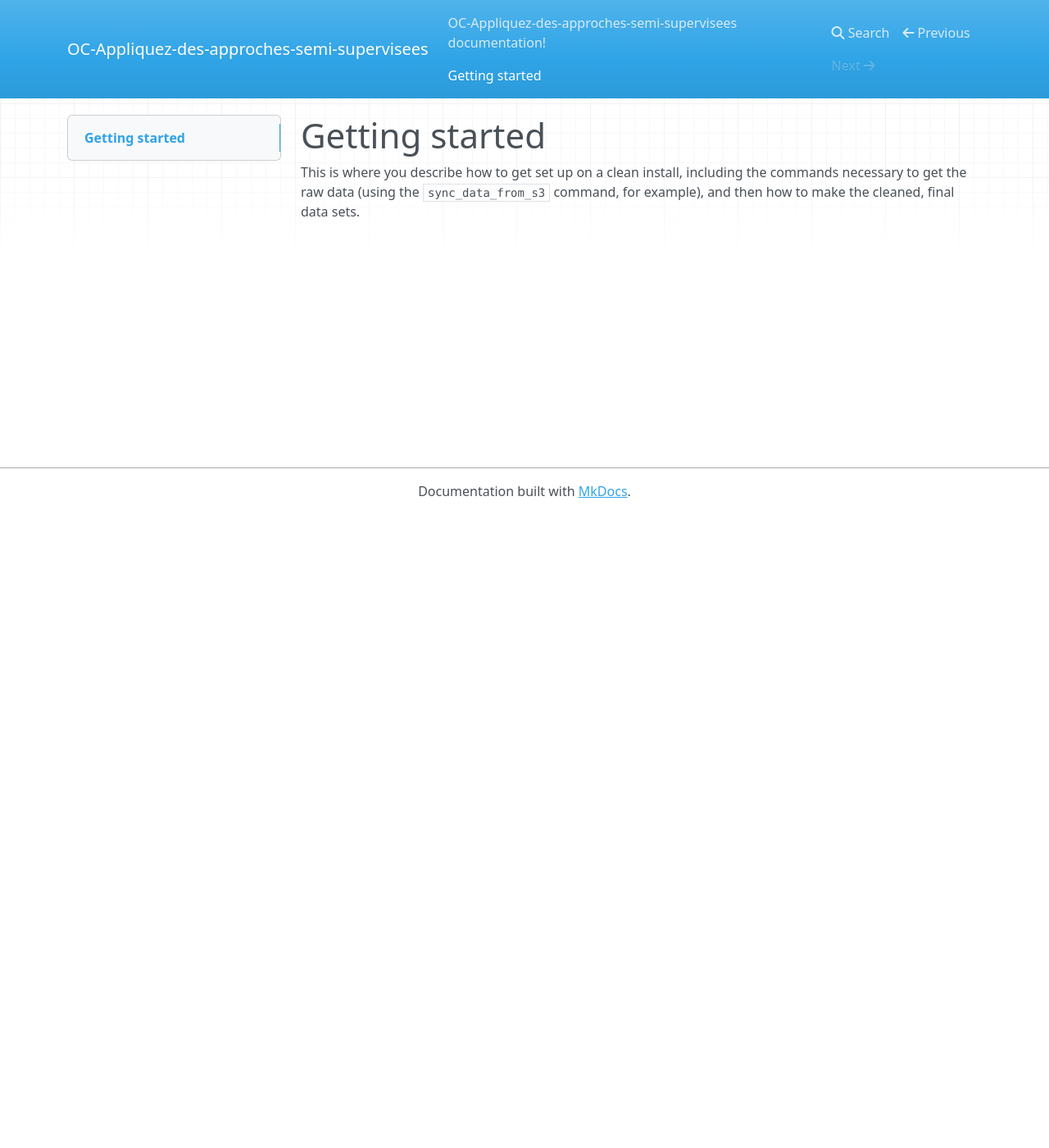
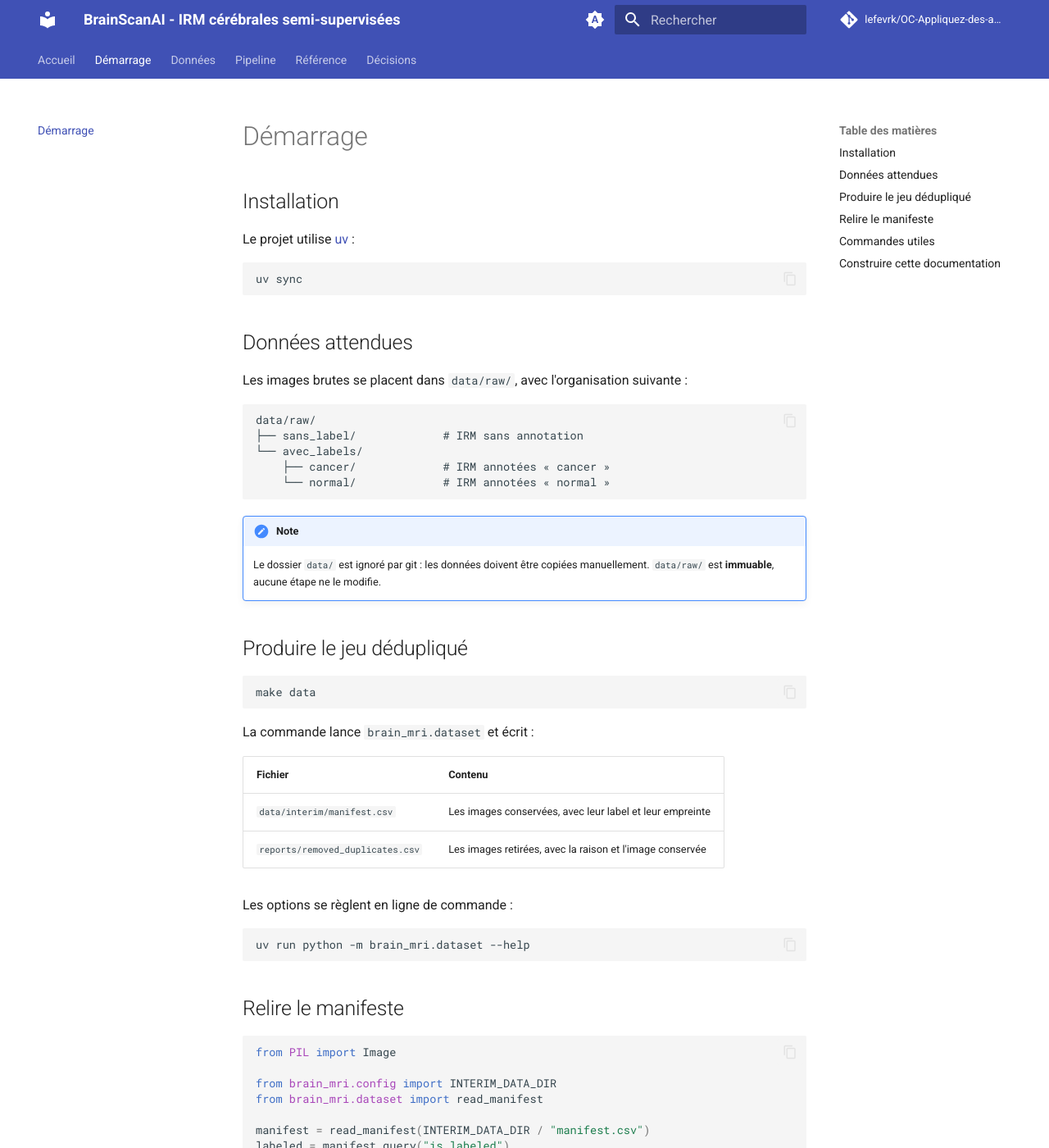
Before and after one commit to lefevrk/OC-Appliquez-des-approches-semi-supervisees, an MkDocs documentation site: the page built from docs/docs/getting-started.md, in a window 1280 px wide and 1400 px high. Shown: the whole window at 82% size. Built offline with MkDocs 1.6.1 and Material for MkDocs 9.7.7, drawn with Linux system fonts in a browser that asks for light colours; nearby versions of some CDN libraries; comment, search, counter and statistics services are not loaded; some of the changed text lies outside the part shown.

Commit message:
docs: add MkDocs site published on GitHub Pages

````diff
--- a/docs/docs/getting-started.md
+++ b/docs/docs/getting-started.md
@@ -1,6 +1,74 @@
-Getting started
-===============
+# Démarrage
 
-This is where you describe how to get set up on a clean install, including the
-commands necessary to get the raw data (using the `sync_data_from_s3` command,
-for example), and then how to make the cleaned, final data sets.
+## Installation
+
+Le projet utilise [uv](https://docs.astral.sh/uv/) :
+
+```bash
+uv sync
+```
+
+## Données attendues
+
+Les images brutes se placent dans `data/raw/`, avec l'organisation suivante :
+
+```text
+data/raw/
+├── sans_label/             # IRM sans annotation
+└── avec_labels/
+    ├── cancer/             # IRM annotées « cancer »
+    └── normal/             # IRM annotées « normal »
+```
+
+!!! note
+    Le dossier `data/` est ignoré par git : les données doivent être copiées manuellement. `data/raw/` est **immuable**, aucune étape ne le modifie.
+
+## Produire le jeu dédupliqué
+
+```bash
+make data
+```
+
+La commande lance `brain_mri.dataset` et écrit :
+
+| Fichier | Contenu |
+|---|---|
+| `data/interim/manifest.csv` | Les images conservées, avec leur label et leur empreinte |
+| `reports/removed_duplicates.csv` | Les images retirées, avec la raison et l'image conservée |
+
+Les options se règlent en ligne de commande :
+
+```bash
+uv run python -m brain_mri.dataset --help
+```
+
+## Relire le manifeste
+
+```python
+from PIL import Image
+
+from brain_mri.config import INTERIM_DATA_DIR
+from brain_mri.dataset import read_manifest
+
+manifest = read_manifest(INTERIM_DATA_DIR / "manifest.csv")
+labeled = manifest.query("is_labeled")
+
+with Image.open(manifest.loc[0, "filepath"]) as image:
+    ...
+```
+
+## Commandes utiles
+
+```bash
+make lint    # Vérifier le formatage et le linting
+make format  # Appliquer le formatage et les corrections Ruff
+make test    # Exécuter les tests
+```
+
+## Construire cette documentation
+
+```bash
+cd docs
+uv run mkdocs serve   # aperçu local
+uv run mkdocs build   # génération du site
+```
--- a/docs/mkdocs.yml
+++ b/docs/mkdocs.yml
@@ -1,4 +1,80 @@
-site_name: OC-Appliquez-des-approches-semi-supervisees
-#
+site_name: BrainScanAI - IRM cérébrales semi-supervisées
+site_description: Détection semi-supervisée de tumeurs cérébrales à partir d'IRM partiellement annotées.
 site_author: LEFEVRE Kilian
-#
+site_url: https://lefevrk.github.io/OC-Appliquez-des-approches-semi-supervisees/
+repo_url: https://github.com/lefevrk/OC-Appliquez-des-approches-semi-supervisees
+repo_name: lefevrk/OC-Appliquez-des-approches-semi-supervisees
+
+hooks:
+  - hooks.py
+
+theme:
+  name: material
+  language: fr
+  features:
+    - navigation.tabs
+    - navigation.sections
+    - navigation.top
+    - toc.follow
+    - content.code.copy
+  palette:
+    - media: "(prefers-color-scheme)"
+      toggle:
+        icon: material/brightness-auto
+        name: Passer en mode clair
+    - media: "(prefers-color-scheme: light)"
+      scheme: default
+      toggle:
+        icon: material/brightness-7
+        name: Passer en mode sombre
+    - media: "(prefers-color-scheme: dark)"
+      scheme: slate
+      toggle:
+        icon: material/brightness-4
+        name: Suivre le réglage du système
+
+markdown_extensions:
+  - admonition
+  - pymdownx.details
+  - tables
+  - toc:
+      permalink: true
+  - pymdownx.superfences:
+      custom_fences:
+        - name: mermaid
+          class: mermaid
+          format: !!python/name:pymdownx.superfences.fence_code_format
+
+plugins:
+  - search
+  - mkdocstrings:
+      custom_templates: templates
+      locale: fr
+      handlers:
+        python:
+          paths: [../src]
+          options:
+            docstring_style: google
+            docstring_section_style: table
+            heading_level: 3
+            members_order: source
+            separate_signature: true
+            show_root_heading: true
+            show_root_full_path: false
+            show_signature_annotations: true
+            show_source: false
+            show_symbol_type_heading: true
+            show_symbol_type_toc: true
+
+nav:
+  - Accueil: index.md
+  - Démarrage: getting-started.md
+  - Données:
+      - Jeu de données: donnees/jeu-de-donnees.md
+      - Exploration: donnees/exploration.md
+      - Doublons: donnees/doublons.md
+  - Pipeline:
+      - Préparation: pipeline/preparation.md
+  - Référence:
+      - Dataset: reference/dataset.md
+  - Décisions: decisions.md
--- a/pyproject.toml
+++ b/pyproject.toml
@@ -69,4 +69,6 @@ dev = [
   "pytest-cov>=7.1.0",
   "ruff>=0.14.14",
   "pandas-stubs>=3.0.0.260204",
+  "mkdocs-material>=9.7.7",
+  "mkdocstrings[python]>=1.0.7",
 ]
````
Also changed, not shown: docs/README.md (deleted, +0 -12 lines), docs/docs/decisions.md (added, +49 -0 lines), docs/docs/donnees/doublons.md (added, +86 -0 lines), docs/docs/donnees/exploration.md (added, +48 -0 lines), docs/docs/donnees/jeu-de-donnees.md (added, +54 -0 lines), docs/docs/index.md (+27 -5 lines), docs/docs/pipeline/preparation.md (added, +81 -0 lines), docs/docs/reference/dataset.md (added, +48 -0 lines), docs/hooks.py (added, +20 -0 lines), docs/templates/python/material/languages/fr.html.jinja (added, +57 -0 lines), .pre-commit-config.yaml, 4 other files.
